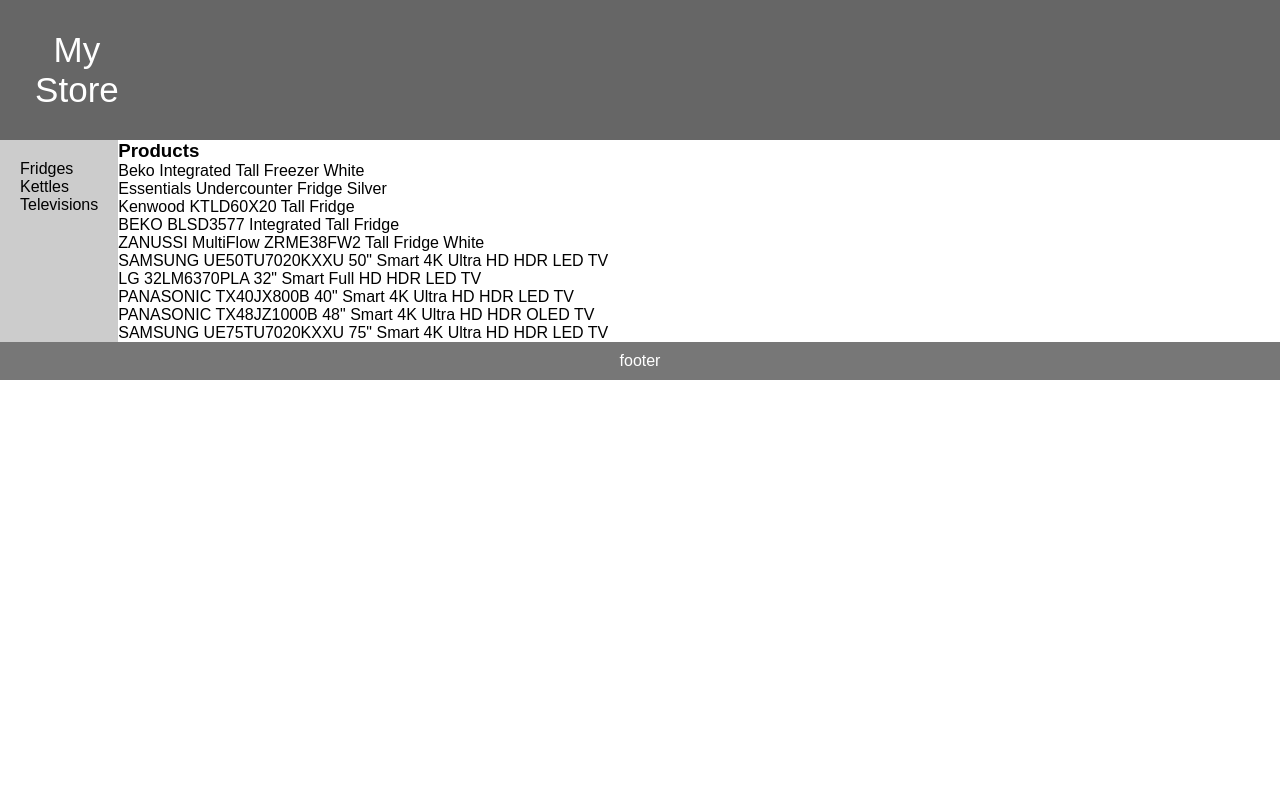
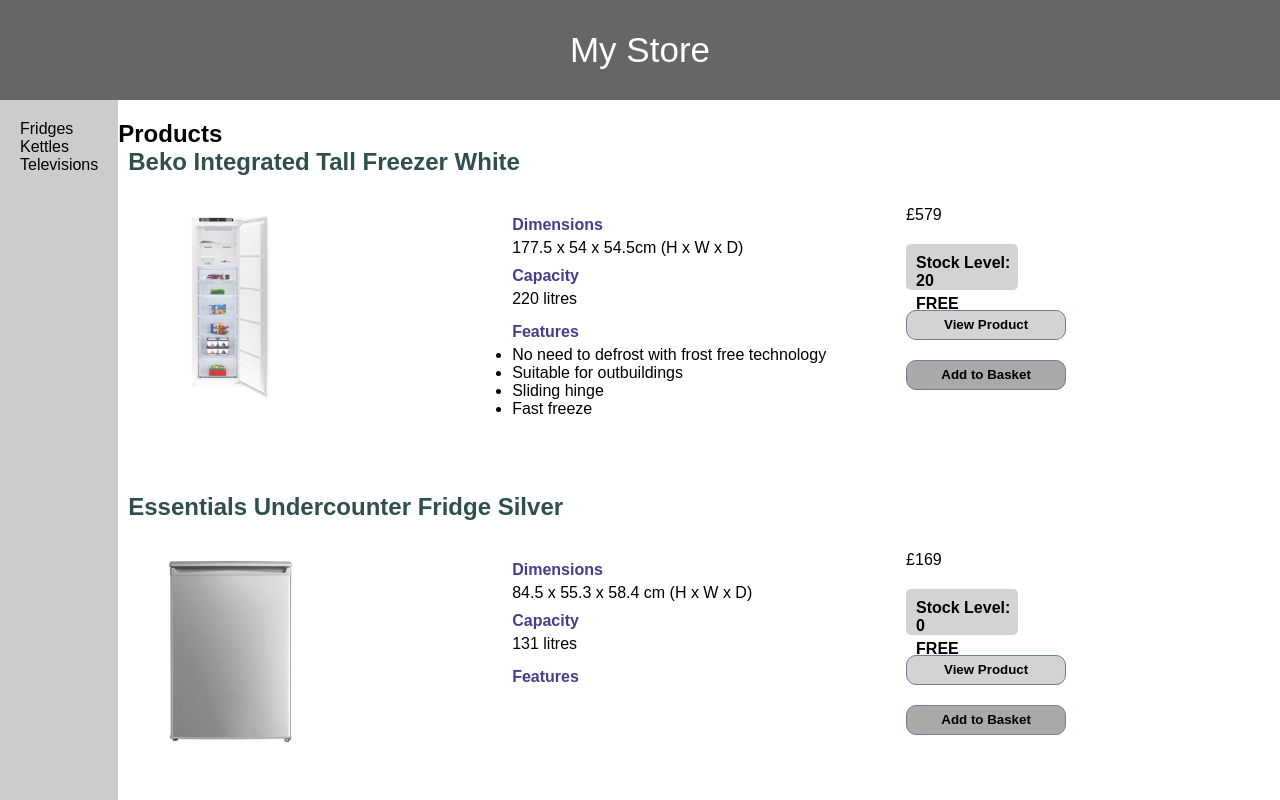
Before and after one commit to Auguspo/e-commerce-react, a React (Create React App) app: page / in a window 1280 px wide. Both pictures are taken after a click on the element "Fridges". Shown: the top 800 px of the page. Built offline with nearby package versions, Linux system fonts and the light colour scheme; data requests are answered from the project's data file.

Commit message:
Product view and React Router Added

```diff
--- a/package.json
+++ b/package.json
@@ -8,6 +8,7 @@
     "@testing-library/user-event": "^13.5.0",
     "react": "^18.2.0",
     "react-dom": "^18.2.0",
+    "react-router-dom": "^6.8.1",
     "react-scripts": "5.0.1",
     "web-vitals": "^2.1.4"
   },
--- a/src/App.css
+++ b/src/App.css
@@ -8,11 +8,6 @@ body {
   font-family: Arial, Helvetica, sans-serif;
 }
 
-a {
-  color: darkslategray;
-  text-decoration: none;
-}
-
 /* Style the header */
 header {
   background-color: #666;
@@ -20,34 +15,7 @@ header {
   text-align: center;
   font-size: 35px;
   color: white;
-  display: grid;
-  grid-template-columns: 0.1fr 0.1fr 1fr 0.1fr;
-}
 
-header a {
-  color: white;
-}
-
-#search {
-  display: flex;
-}
-
-#search input {
-  margin-left: 10px;
-  height: 30px;
-  margin-top: 5px;
-}
-
-#headerHomeIcon {
-  justify-self: start;
-}
-
-#headerTitle {
-  justify-self: center;
-}
-
-#headerCartIcon {
-  justify-self: end;
 }
 
 /* Container for flexboxes */
@@ -60,7 +28,7 @@ section {
 nav {
   -webkit-flex: 0.5;
   -ms-flex: 0.5;
-  flex: 0.1;
+  flex: 0.5;
   background: #ccc;
   padding: 20px;
 }
@@ -81,9 +49,16 @@ nav ul li:hover {
 }
 
 main {
-  flex: 0.9;
+
   padding-top: 20px;
-  min-height: 1600px;
+
+}
+
+article{
+  display:grid;
+  grid-template-columns: 1fr 1fr 1fr;
+  grid-template-rows: 0.25fr 1fr 0.25fr;
+  column-gap: 20px;
 }
 
 /* Style the footer */
@@ -94,8 +69,84 @@ footer {
   color: white;
 }
 
-footer a {
-  color: white;
+.category-product-title{
+  grid-column: 1 / span 3;
+  color:darkslategray;
+  font-weight: bold;
+  font-size: 1.5em;
+  padding-left: 10px;
+}
+
+.category-product-image-container img{
+  padding: 10px;
+  width: 60%;
+}
+
+.category-product-info-header{
+  display: flex;
+}
+
+.category-product-info-finance-price {
+  color:darkslategray;
+  font-size: 2em;
+  font-weight: bold;
+  padding-top: 10px;
+}
+
+.category-product-info-dimensions,
+.category-product-info-capacity {
+  display: flex;
+  flex-direction: column;
+}
+
+.category-product-info-dimensions h3,
+.category-product-info-capacity h3,
+.category-product-info-features h3{
+  color:darkslateblue;
+  font-size: 1em;
+  font-weight: bold;
+  padding-top: 10px;
+  padding-bottom: 5px;
+}
+
+.category-product-info-features{
+  padding-top: 5px;
+}
+
+.category-product-info-stock{
+  padding-left: 10px;
+  margin-top: 20px;
+  padding-top: 10px;
+  background-color: lightgray;
+  height: 20%;
+  width: 30%;
+  border-radius: 5px;
+  font-weight: bold;
+  display: flex;
+  flex-direction: column;
+}
+
+.category-product-info-stock label{
+  padding-bottom: 5px;
+}
+
+.category-product-action{
+  display:flex;
+  flex-direction: column;
+}
+
+.category-product-action button{
+  width: 160px;
+  height: 30px;
+  border-radius: 10px;
+  margin-top: 20px;
+  background-color: lightgray;
+  border:solid 1px slategrey;
+  font-weight: bold;
+}
+
+.category-product-action button:last-child{
+  background-color: darkgray;
 }
 
 /* Responsive layout - makes the menu and the content (inside the section) sit on top of each other instead of next to each other */
--- a/src/App.js
+++ b/src/App.js
@@ -2,8 +2,8 @@ import { useState, useEffect } from 'react';
 import './App.css';
 
 import {getCategories, getProducts} from './fetcher';
-import Category from './components/Category';
-
+import Category from './components/category';
+import CategoryProduct from './components/category_product';
 
 function App() {
   const [categories, setCategories] = useState({errorMessage: '', data : []})
@@ -34,8 +34,8 @@ function App() {
   }
 
   const renderProducts = () => {
-    return products.data.map(p =>
-      <div>{p.title}</div>)
+    return products.data.map(p =><CategoryProduct key={p.id} {...p}>{p.title}</CategoryProduct>
+      )
   }
 
 
@@ -51,12 +51,13 @@ function App() {
 
           {categories.data && renderCategories()}
         </nav>
-        <article>
+        <main>
           <h1>Products</h1>
+
           {products.errorMessage && <div>Error: {products.errorMessage}</div>}
 
           {products && renderProducts()}
-        </article>
+        </main>
       </section>
 
       <footer>
--- /dev/null
+++ b/src/components/category_product.js
@@ -0,0 +1,58 @@
+import React from 'react'
+
+const CategoryProduct = ({title, image, specs, features, price, stock}) => {
+  return (
+    <article>
+        <div className='category-product-title'>
+            {title}
+        </div>
+
+        <figure>
+            <div  className='category-product-image-container'>
+                <img src={`./assets/${image}`} alt={title} />
+            </div>
+        </figure>
+
+        <aside>
+            <div className='category-product-info-dimensions'>
+                <h3>Dimensions</h3>
+                <label>{specs.dimensions}</label>
+            </div>
+
+            {specs.capacity &&
+            <div className='category-product-info-capacity'>
+                <h3>Capacity</h3>
+                <label>{specs.capacity}</label>
+            </div>
+            }
+
+            <div className='category-product-info-features'>
+                <h3>Features</h3>
+               <ul>
+                {features?.map((f, i)=>{
+                    return <li key={`feature${i}`}>{f}</li>
+                })}
+               </ul>
+            </div>
+        </aside>
+
+        <aside className='category-product-finance'>
+            <div className='category-product-finance-price'>
+                &pound;{price}
+            </div>
+
+            <div className='category-product-info-stock'>
+                <label>Stock Level: {stock}</label>
+                <label>FREE Delivery</label>
+            </div>
+
+            <div className='category-product-action'>
+                <button>View Product</button>
+                <button>Add to Basket</button>
+            </div>
+        </aside>
+    </article>
+  )
+}
+
+export default CategoryProduct
--- a/src/index.js
+++ b/src/index.js
@@ -3,11 +3,18 @@ import ReactDOM from 'react-dom/client';
 import './index.css';
 import App from './App';
 
+import { BrowserRouter,Routes,Route } from 'react-router-dom';
 
 const root = ReactDOM.createRoot(document.getElementById('root'));
 root.render(
   <React.StrictMode>
-    <App />
+    <BrowserRouter>
+    <Routes>
+      <Route path="/" element={<App />} />
+      <Route path="/products/productId" />
+    </Routes>
+
+    </BrowserRouter>
   </React.StrictMode>
 );
 
```
Also changed, not shown: 1 other file (tests, documents, lock files or other folders).
